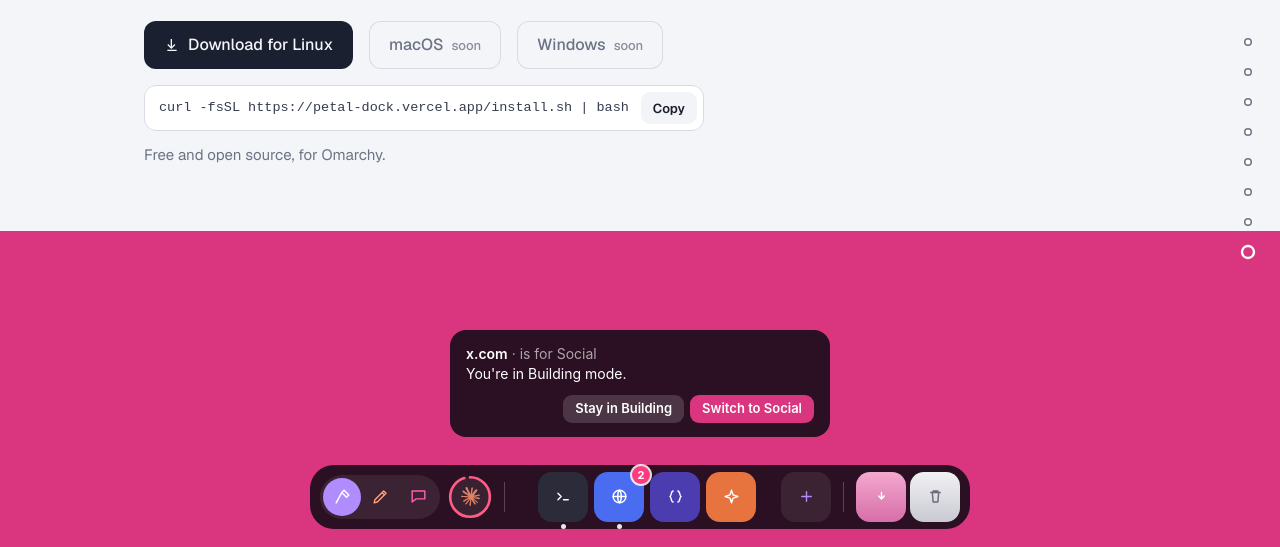
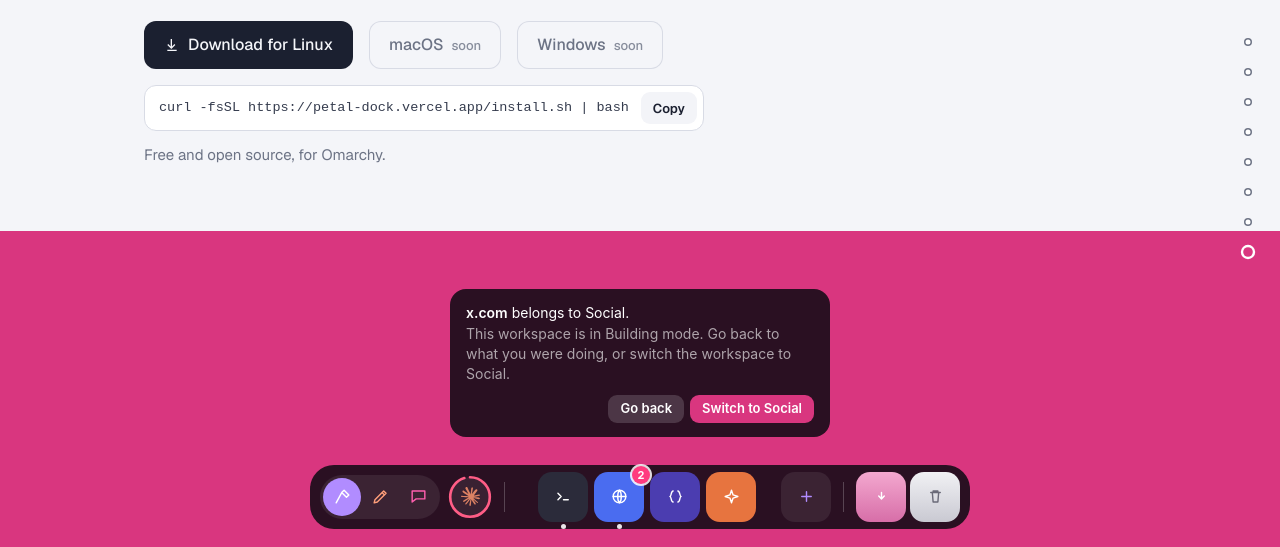
Before and after one commit to edgetr/petal, a plain HTML site: page site/index.html in a window 1280 px wide. Shown: the part 253-800 px from the top of the page. Drawn offline with Linux system fonts and the light colour scheme.

Commit message:
Focus card says what it does: 'x.com belongs to Social' with Go back / Switch
Co-Authored-By: Claude Opus 5.5 <noreply@anthropic.com>

```diff
--- a/site/index.html
+++ b/site/index.html
@@ -53,9 +53,9 @@
     <section class="m-band reveal" id="dock" aria-label="The dock">
       <div class="stage" aria-hidden="true">
         <div class="fcard on" id="fcard">
-          <div><b>x.com</b> <span class="dim">· is for Social</span></div>
-          <div>You're in Building mode.</div>
-          <div class="acts"><span class="m-chip light">Stay in Building</span><span class="m-chip primary" id="go">Switch to Social</span></div>
+          <div><b>x.com</b> belongs to Social.</div>
+          <div class="dim">This workspace is in Building mode. Go back to what you were doing, or switch the workspace to Social.</div>
+          <div class="acts"><span class="m-chip light">Go back</span><span class="m-chip primary" id="go">Switch to Social</span></div>
         </div>
         <div class="dock" id="dockspec">
           <div class="switch">
@@ -79,6 +79,7 @@
       <div class="m-wrap">
         <h2 class="m-heading" id="modes-title">A mode for every workspace</h2>
         <p>Each workspace remembers its mode, and each mode has its own apps. Swipe between workspaces and the dock changes with you.</p>
+        <p>Wander off, like opening X in a Building workspace, and Petal asks once: go back to what you were doing, or switch the workspace to Social. Either way, it doesn't nag.</p>
         <dl class="modes">
           <dt><i style="--c:#b18cff"></i>Building</dt><dd>Terminal, editor, docs. Notifications from everything else wait.</dd>
           <dt><i style="--c:#ff9f7a"></i>Writing</dt><dd>Notes and documents, nothing pinging.</dd>
```
Also changed, not shown: plugin/manifest.json, 1 other file.
